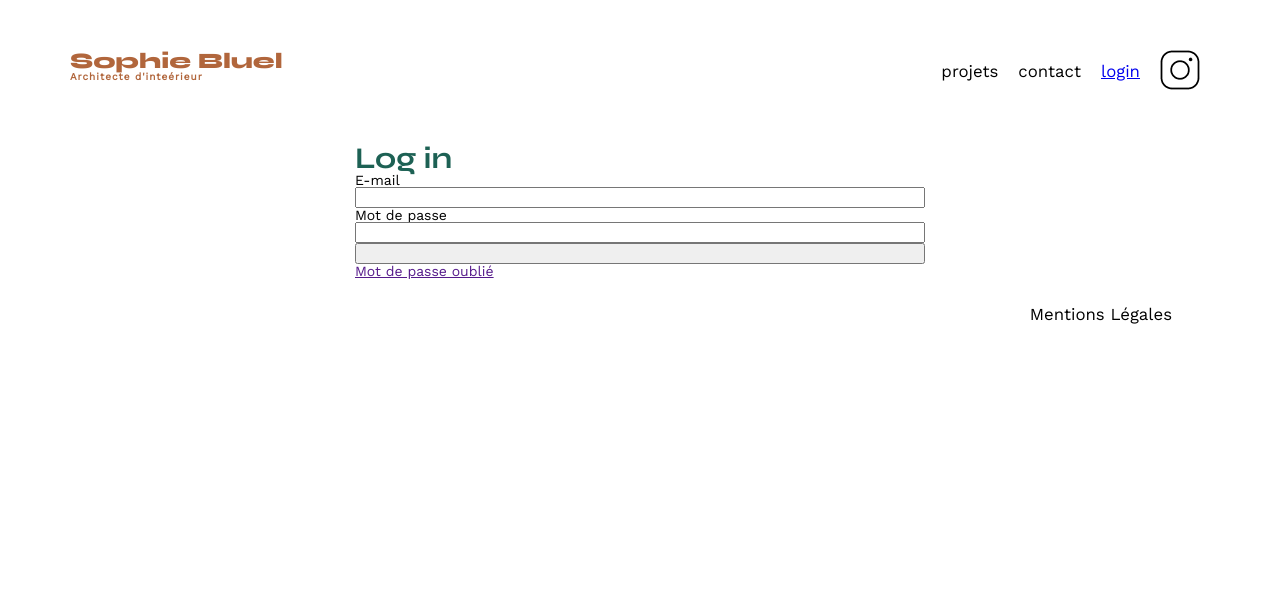
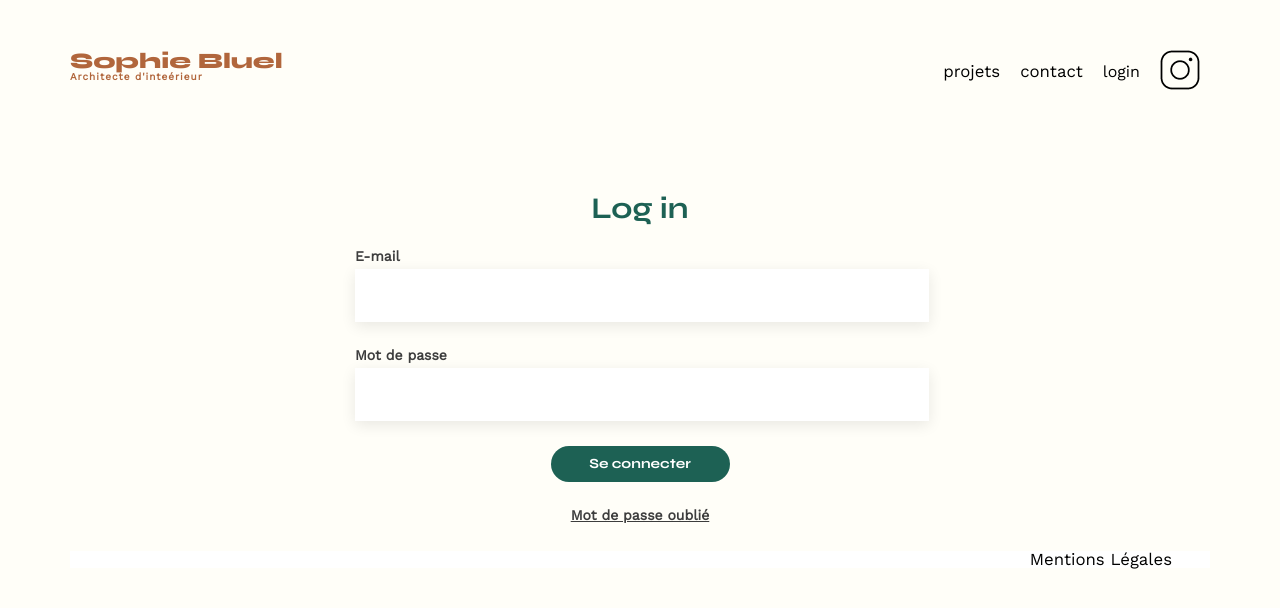
Before and after one commit to HrimTicho/Js_OpenClassroom_MG, a plain HTML site: page FrontEnd/assets/login/login.html in a window 1280 px wide. Drawn offline with nearby package versions, Linux system fonts and the light colour scheme.

Commit message:
Mis à jour et correction global

```diff
--- a/FrontEnd/assets/login/login.html
+++ b/FrontEnd/assets/login/login.html
@@ -31,11 +31,11 @@
 			<p id="error"></p>
 			<form class="log_in_form" method="post">
 				<label for="mail">E-mail</label>
-				<input type="email" id="mail">
+				<input type="email" id="mail" class="input_text_log">
 				<label for="mdp">Mot de passe</label>
-				<input type="password" id="mdp">
-				<input type="button" id="btn_log_in">
-				<a href="">Mot de passe oublié</a>
+				<input type="password" id="mdp" class="input_text_log">
+				<input type="button" value="Se connecter" class="input_log" id="btn_log_in">
+				<a href="" class="log_link">Mot de passe oublié</a>
 			</form>
 		</article>
 	</section>
--- a/FrontEnd/assets/style.css
+++ b/FrontEnd/assets/style.css
@@ -30,7 +30,13 @@ footer, header, hgroup, menu, nav, section {
 }
 body {
 	line-height: 1;
+	background-color: #FFFEF8;
 }
+
+footer {
+	background-color: white;
+}
+
 ol, ul {
 	list-style: none;
 }
@@ -47,6 +53,16 @@ table {
 	border-spacing: 0;
 }
 /** end reset css**/
+a {
+	font-family: Work Sans;
+	font-size: 16px;
+	font-weight: 400;
+	line-height: 19px;
+	letter-spacing: 0em;
+	color: #000000;
+	text-decoration: none;
+}
+
 body {
 	max-width: 1140px;
 	margin:auto;
@@ -121,9 +137,14 @@ li:hover {
 #introduction p {
 	margin-bottom: 0.5em;
 }
+#portfolio{
+	text-align: center;
+	margin-top: 100px;
+}
+
 #portfolio h2 {
-	text-align: center;
-	margin-bottom: 1em;
+	display: inline-block;
+	margin-bottom: 80px;
 }
 .gallery {
 	width: 100%;
@@ -222,12 +243,68 @@ footer nav ul {
 
 #log_in{
 	width: 50%;
+	height: 100%;
 	margin: auto;
 }
 
+#log_in h2{
+	text-align: center;
+	margin-top: 100px;
+	margin-bottom: 25px;
+}
+
+.log_link{
+	display: inline-block;
+	font-family: Work Sans;
+	font-size: 14px;
+	font-weight: 600;
+	line-height: 16px;
+	letter-spacing: 0em;
+	text-align: center;
+	width: 100%;
+	text-decoration: underline;
+	color: #3D3D3D;
+}
+
+#log_in label{
+	text-align: left;
+	font-family: Work Sans;
+	font-size: 14px;
+	font-weight: 600;
+	line-height: 16px;
+	letter-spacing: 0em;
+	color: #3D3D3D;
+}
+
 .log_in_form{
-	display: flex;
-	flex-direction: column;
+
+}
+
+.input_text_log{
+	width: 100%;
+	height: 51px;
+	border: 0;
+	box-shadow: 0px 4px 14px 0px #00000017;
+	margin-top: 5px;
+	margin-bottom: 25px;
+}
+
+.input_log{
+	display: block;
+	width: 179px;
+	height: 36px;
+	border-radius: 60px;
+	background: #1D6154;
+	border: none;
+	color:white;
+	font-family: Syne;
+	font-size: 14px;
+	font-weight: 700;
+	line-height: 17px;
+	letter-spacing: 0em;
+	text-align: center;
+	margin: auto;
+	margin-bottom: 25px;
 }
 
 .mode_edit{
@@ -241,6 +318,29 @@ footer nav ul {
 	padding: 15px;
 }
 
+#mode_edit_prjct{
+	display: inline-block;
+}
+
+#mode_edit_prjct:hover{
+	cursor: pointer;
+}
+
+#mode_edit_prjct p{
+	display: inline-block;
+	font-family: Work Sans;
+	font-size: 14px;
+	font-weight: 600;
+	line-height: 16px;
+	letter-spacing: 0em;
+}
+
+#mode_edit_prjct i{
+	display: inline-block;
+	padding-left: 25px;
+	padding-right: 5px;
+}
+
 .mode_edit:hover{
 	cursor: pointer;
 }
@@ -250,25 +350,27 @@ footer nav ul {
 }
 
 .modal {
-	/*display: none;*/
+	display: none;
 	position: fixed;
 	z-index: 1;
 	left: 0;
 	top: 0;
 	width: 100%;
 	height: 100%;
-	background-color: rgba(0,0,0,0.4); /* Black w/ opacity */
+	background-color: rgba(0,0,0,0.4);
 	overflow: hidden;
   }
 
 .modal_content {
+	position: relative;
 	background-color: #fefefe;
-	margin: 25% auto;
 	padding: 20px;
 	border: 1px solid #888;
 	width: 630px;
 	height: 688px;
 	border-radius: 10px;
+	top:25%;
+	margin: auto;
 }
 
 .modal_content h3{
@@ -287,6 +389,7 @@ footer nav ul {
 }
 
 #rtr {
+	display: none;
 	position: relative;
 	color: black;
 	font-size: 28px;
@@ -365,12 +468,12 @@ footer nav ul {
 }
 
 #modal_supr{
-	display: none;
+	display: block;
 }
 
 /* upload image */
 #modal_form{
-	/*display: none;*/
+	display: none;
 	width: 70%;
 	margin: auto;
 }
```
Also changed, not shown: FrontEnd/assets/js/script.js (+40 -2 lines), FrontEnd/index.html (+2 -1 lines), 1 other file.
